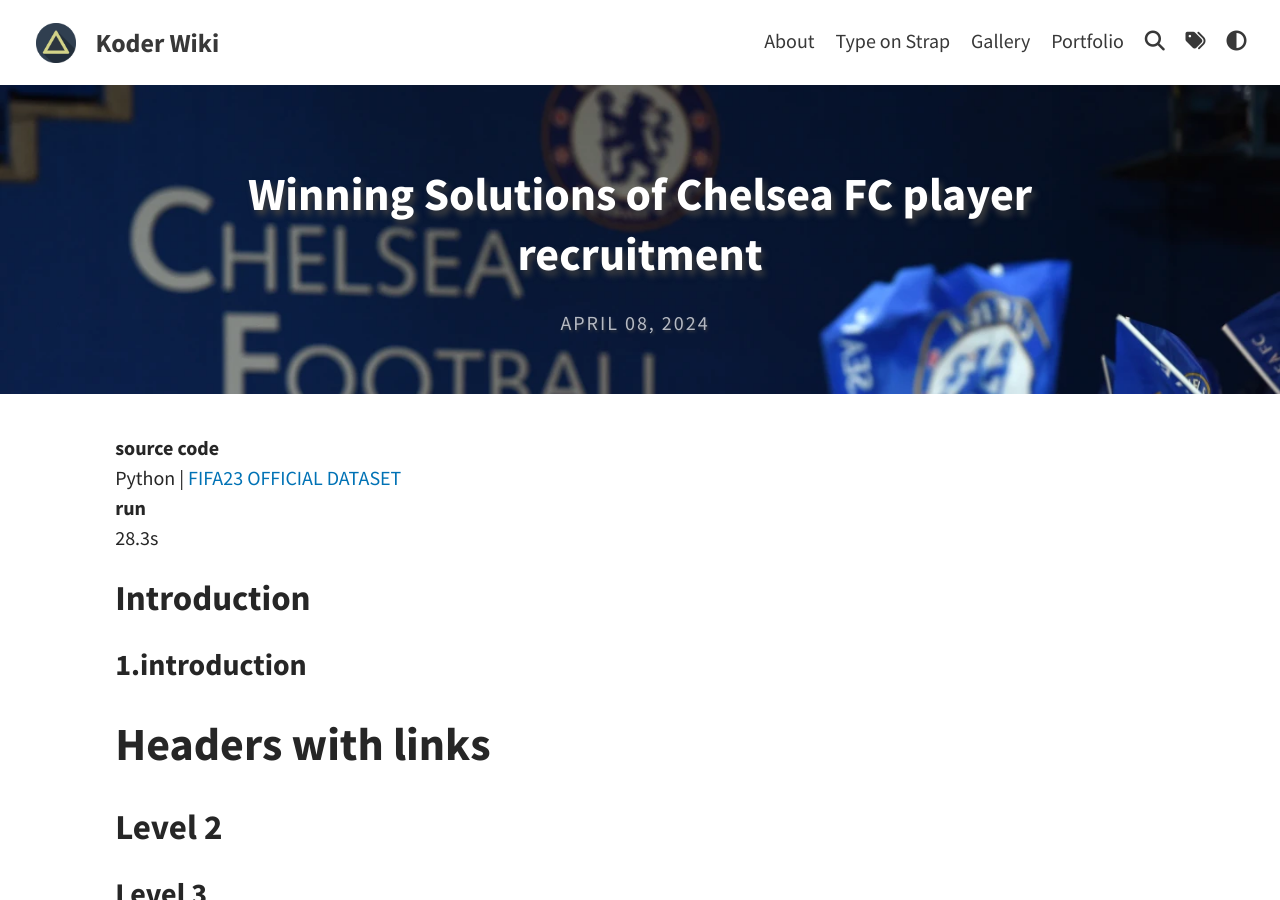
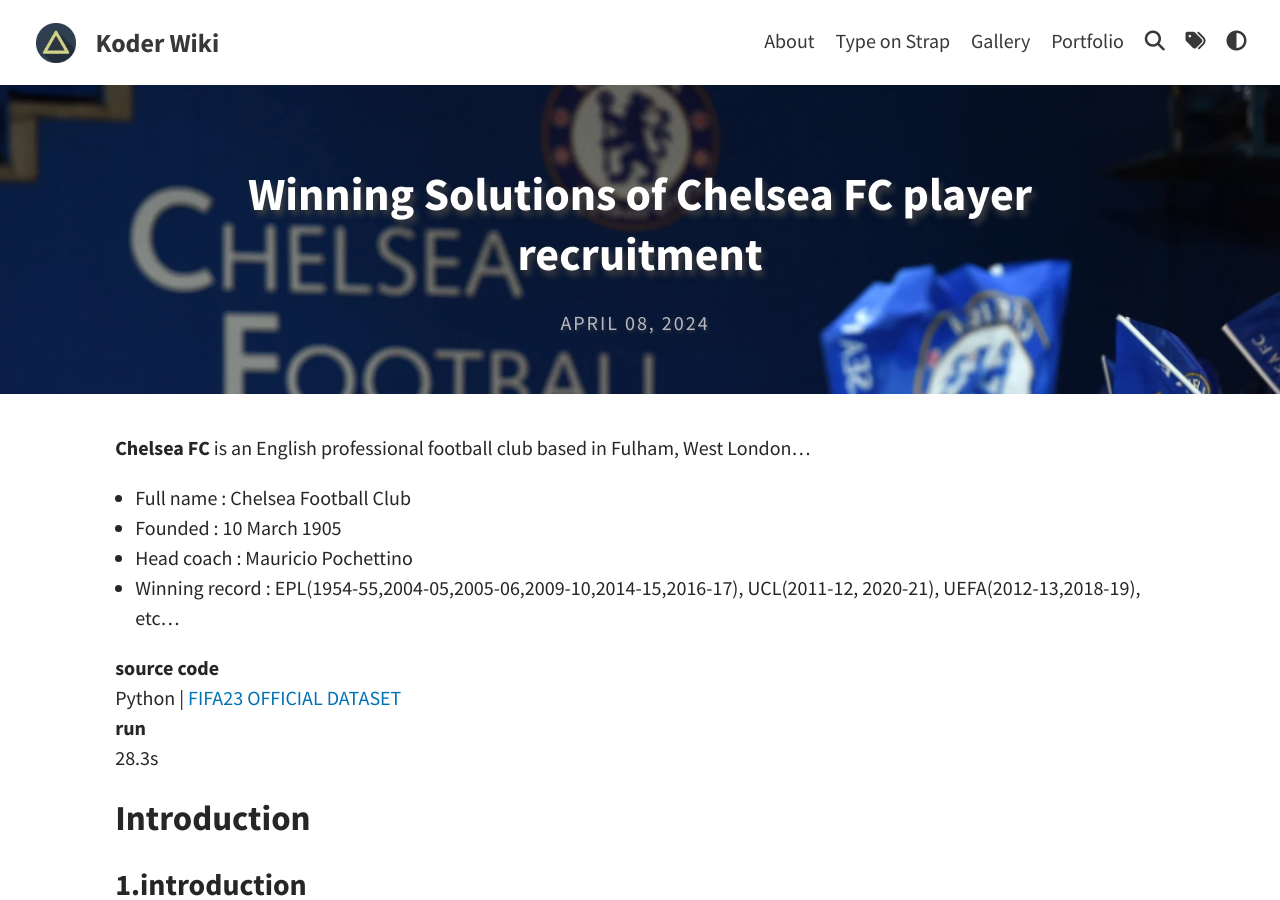
Before and after one commit to KoderWiki/Kontrl-Enter.github.io, a Jekyll site: the page built from _posts/2024-04-08-Chelsea.md, in a window 1280 px wide and 900 px high. Built offline with Jekyll 4.4.1, drawn with Linux system fonts in a browser that asks for light colours; a script that is not in the unit is left out.

Commit message:
Update 2024-04-08-Chelsea.md

```diff
--- a/_posts/2024-04-08-Chelsea.md
+++ b/_posts/2024-04-08-Chelsea.md
@@ -6,6 +6,13 @@ feature-img: "assets/img/0.post/2024-04-08/chelsea.png"
 thumbnail: "assets/img/0.post/2024-04-08/chelsea.png"
 categories: Data Science
 ---
+
+**Chelsea FC** is an English professional football club based in Fulham, West London...<br>
+- Full name : Chelsea Football Club
+- Founded : 10 March 1905
+- Head coach : Mauricio Pochettino
+- Winning record : EPL(1954-55,2004-05,2005-06,2009-10,2014-15,2016-17), UCL(2011-12, 2020-21), UEFA(2012-13,2018-19), etc...
+
 
 **source code**<br>
 Python | [FIFA23 OFFICIAL DATASET](https://www.kaggle.com/datasets/bryanb/fifa-player-stats-database)<br>
```
